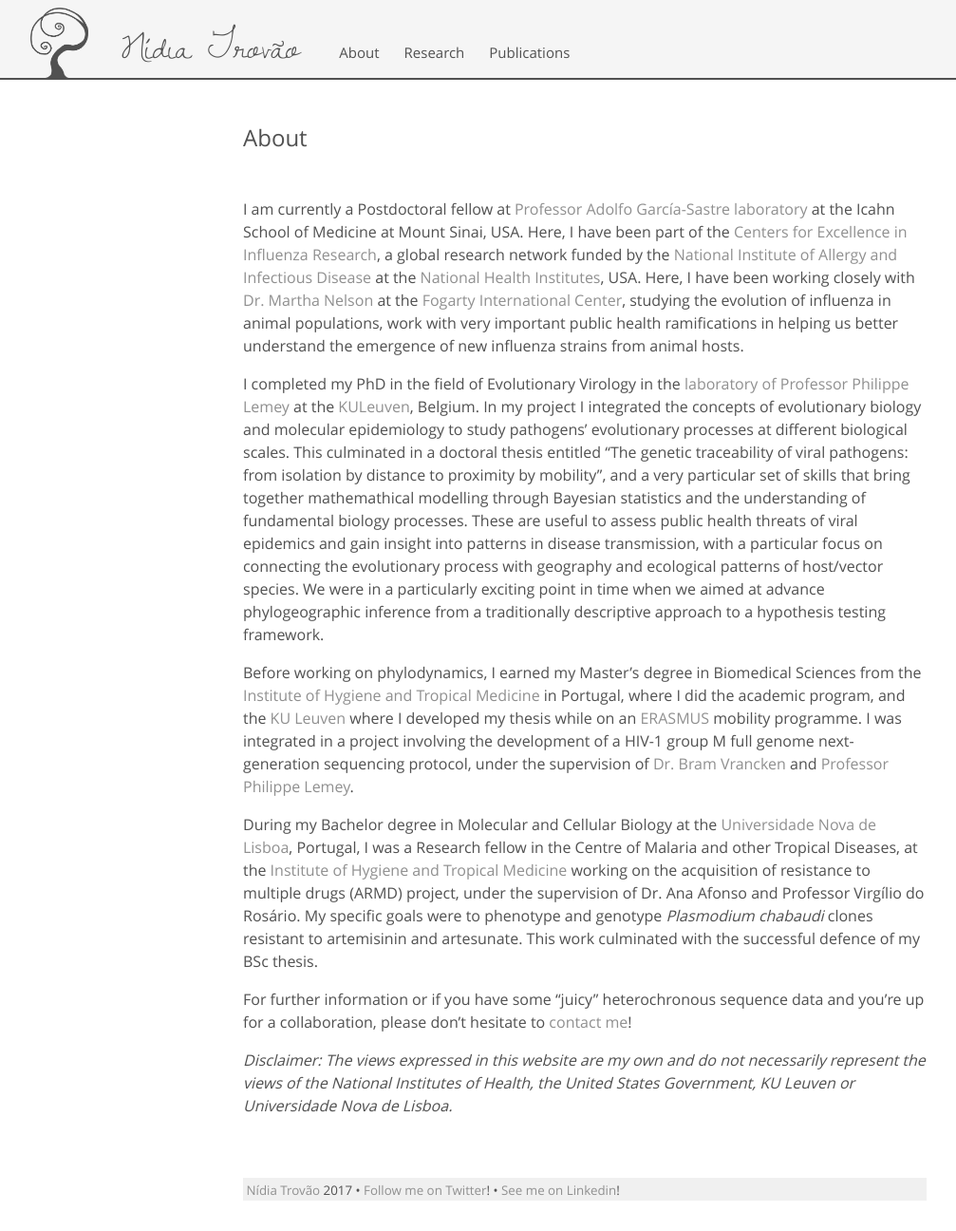
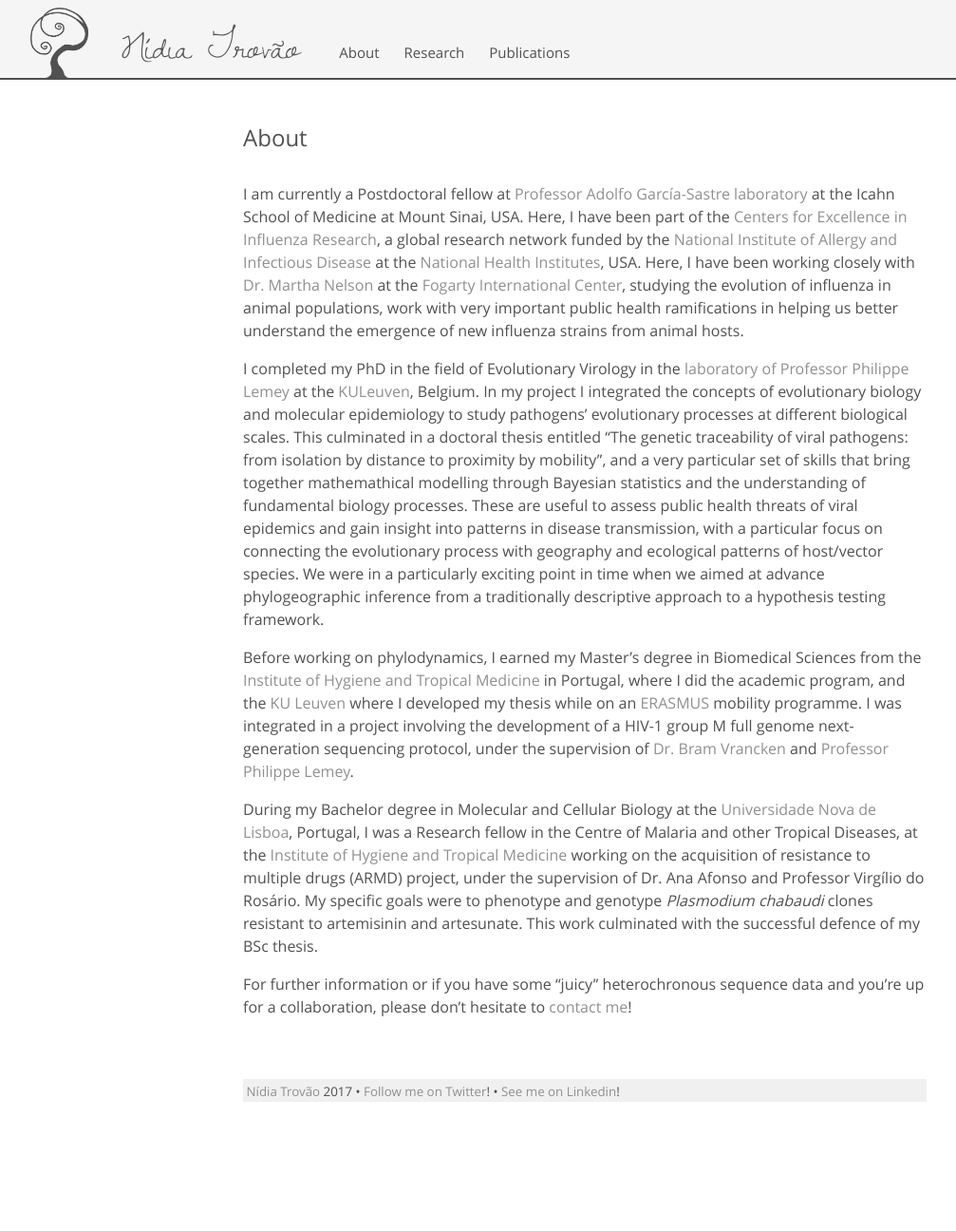
Before and after one commit to nidiatrovao/nidiatrovao.github.io, a Jekyll site: the page built from about.md, in a window 1280 px wide. Shown: the whole page at 95% size, without its empty margins (24-1031 px from the left). Built offline with Jekyll 4.4.1, drawn with Linux system fonts in a browser that asks for light colours; after the commit the page ends 1192 px from its top, so only the background shows below that.

Commit message:
Update about.md

```diff
--- a/about.md
+++ b/about.md
@@ -3,7 +3,6 @@ layout: page
 title: About
 ---
 <br>
-
 I am currently a Postdoctoral fellow at [Professor Adolfo García-Sastre laboratory](http://labs.icahn.mssm.edu/garcia-sastre/) at the Icahn School of Medicine at Mount Sinai, USA. Here, I have been part of the [Centers for Excellence in Influenza Research](http://www.niaidceirs.org/), a global research network funded by the [National Institute of Allergy and Infectious Disease](https://www.niaid.nih.gov/) at the [National Health Institutes](https://www.nih.gov/), USA. Here, I have been working closely with [Dr. Martha Nelson](http://misms.net/staff/martha-nelson/) at the [Fogarty International Center](https://www.fic.nih.gov/Pages/Default.aspx), studying the evolution of influenza in animal populations, work with very important public health ramifications in helping us better understand the emergence of new influenza strains from animal hosts.
 
 I completed my PhD in the field of Evolutionary Virology in the [laboratory of Professor Philippe Lemey](http://rega.kuleuven.be/cev/ecv) at the [KULeuven](http://www.kuleuven.be/english), Belgium. In my project I integrated the concepts of evolutionary biology and molecular epidemiology to study pathogens' evolutionary processes at different biological scales. This culminated in a doctoral thesis entitled "The genetic traceability of viral pathogens: from isolation by distance to proximity by mobility", and a very particular set of skills that bring together mathemathical modelling through Bayesian statistics and the understanding of fundamental biology processes. These are useful to assess public health threats of viral epidemics and gain insight into patterns in disease transmission, with a particular focus on connecting the evolutionary process with geography and ecological patterns of host/vector species. We were in a particularly  exciting point in time when we aimed at advance phylogeographic inference from a traditionally descriptive approach to a hypothesis testing framework.
@@ -14,6 +13,3 @@ During my Bachelor degree in Molecular and Cellular Biology at the [Universidade
 
 
 For further information or if you have some "juicy" heterochronous sequence data and you’re up for a collaboration, please don’t hesitate to [contact me](https://www.google.com/recaptcha/mailhide/d?k=01RKQXgMiCn8dgvgHbVnzIPQ==&c=yAWm6xoNth1P87zR-8D3AIs1VdbTphSgX6CyOpHw4odFLGn6SO_x_4VJTao_19E0)!
-
-
-<i>Disclaimer: The views expressed in this website are my own and do not necessarily represent the views of the National Institutes of Health, the United States Government, KU Leuven or Universidade Nova de Lisboa.</i>
```
